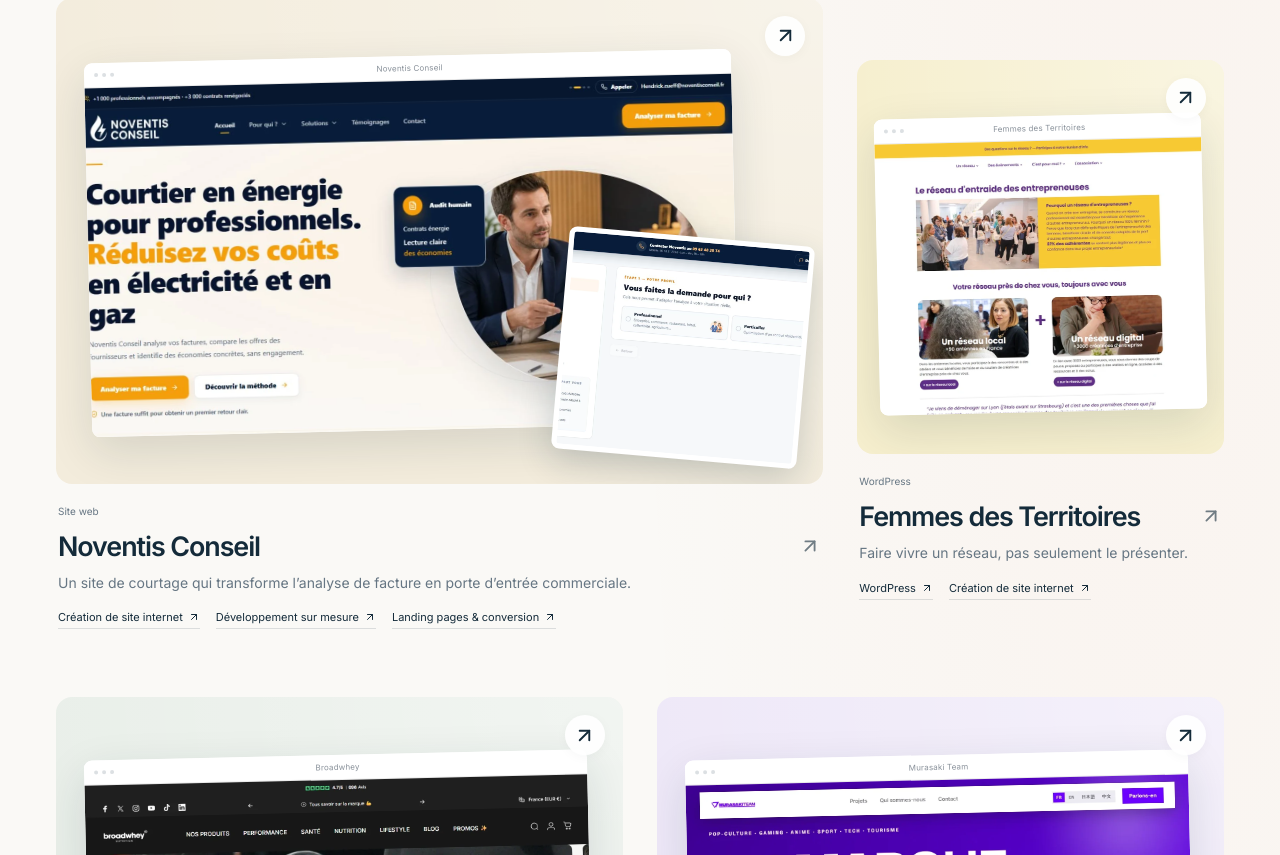
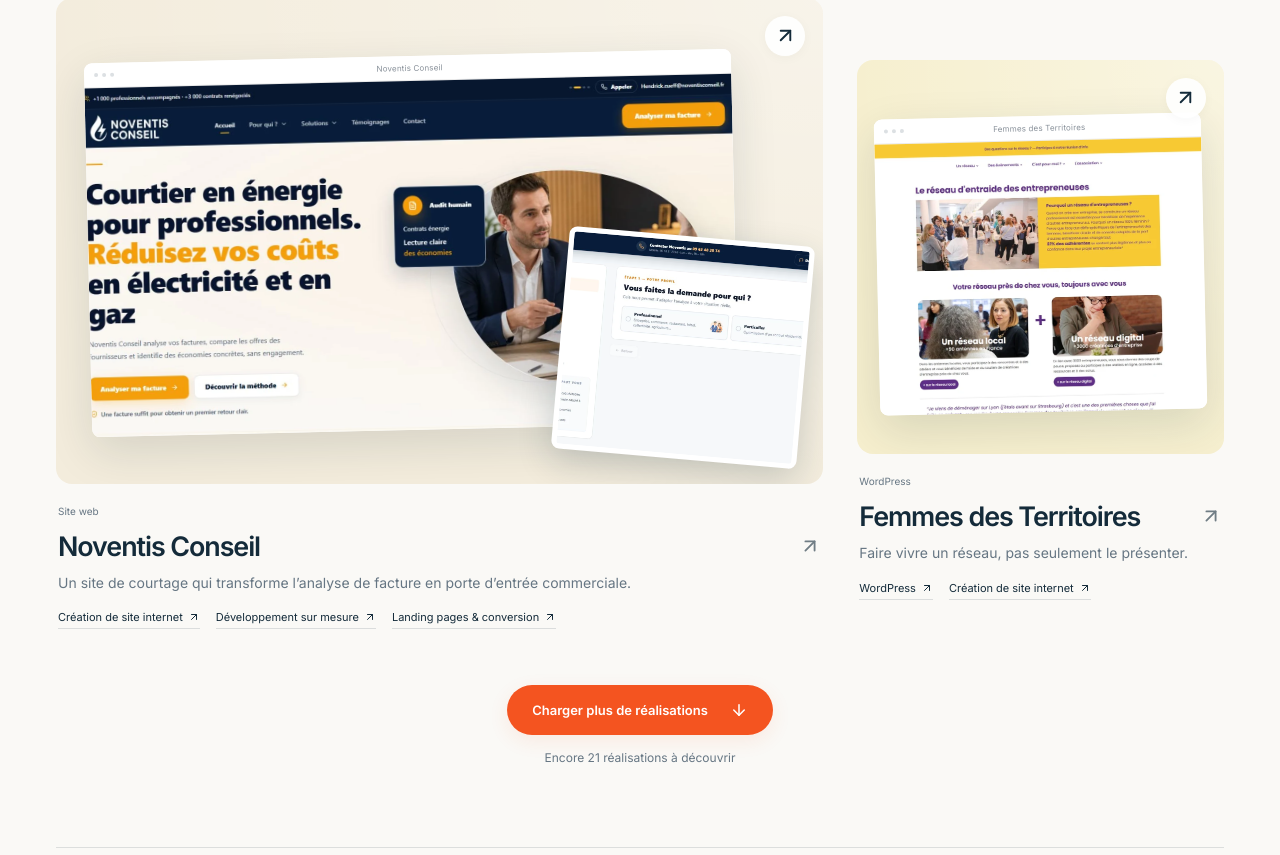
Before and after one commit to AkselRoca/litus, a Next.js app: page /realisations in a window 1280 px wide. Shown: the part 1945-2800 px from the top of the page. Built offline with nearby package versions, Linux system fonts and the light colour scheme; no server answers; the database is empty.

Commit message:
feat(portfolio): reveal projects in curated batches - build 1.14.f

```diff
--- a/src/components/layout/Footer.tsx
+++ b/src/components/layout/Footer.tsx
@@ -124,7 +124,7 @@ export function Footer() {
           <div className="footer-copyright">
             <p>© 2026 Litus. Tous droits réservés.</p>
             <small>Conçu et développé en France, pour les entreprises locales.</small>
-          <small className="footer-build">Build 1.14.e</small>
+          <small className="footer-build">Build 1.14.f</small>
           </div>
           <nav className="footer-legal" aria-label="Informations légales">
             <Link href="/mentions-legales">Mentions légales</Link>
--- a/src/components/portfolio/PortfolioEditorial.tsx
+++ b/src/components/portfolio/PortfolioEditorial.tsx
@@ -1,14 +1,15 @@
 'use client';
 
-import { useMemo, useState, type CSSProperties } from 'react';
+import { useMemo, useRef, useState, type CSSProperties } from 'react';
 import Image from 'next/image';
 import Link from 'next/link';
-import { ArrowUpRight, Grid2X2, List, Workflow } from 'lucide-react';
+import { ArrowDown, ArrowUpRight, Grid2X2, List, Workflow } from 'lucide-react';
 import { Caveat } from 'next/font/google';
 import { portfolioSlug } from '@/lib/portfolio-slugs';
 import type { PortfolioStory } from '@/lib/portfolio-catalog';
 import './portfolio-reference.css';
 import './portfolio-original-hero.css';
+import './portfolio-pagination.css';
 import { AcquisitionResults } from './AcquisitionResults';
 
 const handwriting = Caveat({ preload: false, subsets: ['latin'], weight: ['400', '500', '600'], display: 'swap' });
@@ -20,8 +21,29 @@ function values(value: string | null): string[] {
 export default function PortfolioEditorial({ projects }: { projects: Project[] }) {
   const [filter, setFilter] = useState('Tous');
   const [layout, setLayout] = useState<'portfolio' | 'list'>('portfolio');
+  const [batch, setBatch] = useState(0);
+  const gridRef = useRef<HTMLDivElement>(null);
   const filters = useMemo(() => ['Tous', ...new Set(projects.flatMap((project) => project.editorial?.categories ?? values(project.categories)))], [projects]);
   const visible = useMemo(() => projects.filter((project) => filter === 'Tous' || (project.editorial?.categories ?? values(project.categories)).includes(filter)), [projects, filter]);
+  const batchEnds = useMemo(() => {
+    const endAfter = (slug: string) => visible.findIndex((project) => (project.editorial?.slug ?? portfolioSlug(project.title)) === slug) + 1;
+    const first = filter === 'Tous' ? endAfter('femmes-des-territoires') || 6 : 6;
+    const ends = [Math.min(first, visible.length)];
+    if (filter === 'Tous' && ends[0] < visible.length) {
+      const second = endAfter('menuiserie-jerome-rio');
+      ends.push(Math.min(second > ends[0] ? second : ends[0] + 8, visible.length));
+    }
+    while (ends[ends.length - 1] < visible.length) ends.push(Math.min(ends[ends.length - 1] + 6, visible.length));
+    return ends;
+  }, [visible, filter]);
+  const shownCount = batchEnds[Math.min(batch, batchEnds.length - 1)];
+  const loadMore = () => {
+    const firstNewIndex = shownCount;
+    setBatch((current) => current + 1);
+    requestAnimationFrame(() => {
+      gridRef.current?.querySelectorAll<HTMLElement>('.portfolio-art')[firstNewIndex]?.focus({ preventScroll: true });
+    });
+  };
   return (
     <section className="portfolio-editorial has-original-hero" aria-labelledby="portfolio-title">
       <div className="portfolio-container">
@@ -33,11 +55,12 @@ export default function PortfolioEditorial({ projects }: { projects: Project[] }
           <aside aria-hidden="true" className={`portfolio-original-note is-right ${handwriting.className}`}><span>╱ ╱</span>Plus de visibilité,<br />plus de clients</aside>
         </header>
         <div className="portfolio-toolbar">
-          <div className="portfolio-filters" aria-label="Filtrer les réalisations">{filters.map((item) => <button type="button" key={item} aria-pressed={filter === item} onClick={() => setFilter(item)}>{item}{item === 'Tous' && <span>{projects.length}</span>}</button>)}</div>
+          <div className="portfolio-filters" aria-label="Filtrer les réalisations">{filters.map((item) => <button type="button" key={item} aria-pressed={filter === item} onClick={() => { setFilter(item); setBatch(0); }}>{item}{item === 'Tous' && <span>{projects.length}</span>}</button>)}</div>
           <div className="portfolio-view" aria-label="Présentation des projets"><button type="button" onClick={() => setLayout('portfolio')} aria-pressed={layout === 'portfolio'} aria-label="Composition portfolio"><Grid2X2 size={18} /></button><button type="button" onClick={() => setLayout('list')} aria-pressed={layout === 'list'} aria-label="Liste des projets"><List size={18} /></button></div>
         </div>
-        <p className="portfolio-result-count" role="status">{visible.length} réalisation{visible.length > 1 ? 's' : ''}{filter !== 'Tous' ? ` · ${filter}` : ' · Une sélection de notre travail'}</p>
-        <div id="portfolio-projects" className={`portfolio-mosaic${layout === 'list' ? ' is-list' : ''}`}>
+        <p className="portfolio-result-count" role="status" aria-atomic="true">{shownCount} sur {visible.length} réalisation{visible.length > 1 ? 's' : ''}{filter !== 'Tous' ? ` · ${filter}` : ' · Une sélection de notre travail'}</p>
+        <noscript><style>{'.portfolio-project[hidden]{display:block!important}.portfolio-load-more,.portfolio-result-count{display:none!important}'}</style></noscript>
+        <div ref={gridRef} id="portfolio-projects" className={`portfolio-mosaic${layout === 'list' ? ' is-list' : ''}`}>
           {visible.map((project, index) => {
             const story = project.editorial;
             const slug = story?.slug ?? portfolioSlug(project.title);
@@ -47,7 +70,7 @@ export default function PortfolioEditorial({ projects }: { projects: Project[] }
             const span = story?.performance ? 8 : [8, 4, 4, 8, 8, 4, 6, 6, 8, 4, 4, 8][index % 12];
             const layered = !story?.performance && secondary && span >= 8 && layout === 'portfolio';
             return (
-              <article key={project.id} className={`portfolio-project portfolio-span-${story?.performance ? 8 : span}${story?.archived ? ' is-archive' : ''}`} style={{ '--project-accent': story?.accent ?? '#ff581c', '--project-tone': story?.tone ?? '#efebe4', '--project-delay': `${Math.min(index % 4, 3) * 75}ms` } as CSSProperties}>
+              <article key={project.id} hidden={index >= shownCount} className={`portfolio-project portfolio-span-${story?.performance ? 8 : span}${story?.archived ? ' is-archive' : ''}`} style={{ '--project-accent': story?.accent ?? '#ff581c', '--project-tone': story?.tone ?? '#efebe4', '--project-delay': `${Math.min(index % 4, 3) * 75}ms` } as CSSProperties}>
                 <Link href={`/realisations/${slug}`} className={`portfolio-art${story?.performance ? ' is-acquisition' : cover?.kind === 'brand' ? ' is-photographic' : ' is-interface'}${layered ? ' is-layered' : ''}`} aria-label={`Découvrir ${story?.performance ? 'le cas Google Ads' : 'le projet'} ${project.title}`}>
                   {story?.performance ? <AcquisitionResults title={story.title} results={story.performance} compact /> : <div className="portfolio-image-frame">
                     {cover?.kind !== 'brand' && <div className="portfolio-browser" aria-hidden="true"><i /><i /><i /><span>{project.title}</span></div>}
@@ -68,6 +91,10 @@ export default function PortfolioEditorial({ projects }: { projects: Project[] }
             );
           })}
         </div>
+        {shownCount < visible.length && <div className="portfolio-load-more">
+          <button type="button" className="portfolio-cta" onClick={loadMore} aria-controls="portfolio-projects">Charger plus de réalisations <ArrowDown size={18} aria-hidden="true" /></button>
+          <p>Encore {visible.length - shownCount} réalisation{visible.length - shownCount > 1 ? 's' : ''} à découvrir</p>
+        </div>}
         <div className="portfolio-closing-note"><span className={handwriting.className}>Des métiers différents. La même attention.</span><p>Création de site, e-commerce, acquisition ou conseil : chaque fiche précise le périmètre de notre accompagnement.</p></div>
       </div>
     </section>
--- /dev/null
+++ b/src/components/portfolio/portfolio-pagination.css
@@ -0,0 +1,6 @@
+.portfolio-project[hidden] { display: none !important; }
+.portfolio-load-more { display: flex; flex-direction: column; align-items: center; gap: 14px; margin-top: 56px; text-align: center; }
+.portfolio-load-more .portfolio-cta { cursor: pointer; max-width: 100%; }
+.portfolio-load-more .portfolio-cta:focus-visible { outline: 2px solid var(--pf-ink); outline-offset: 5px; }
+.portfolio-load-more p { margin: 0; color: var(--pf-muted); font-size: 12px; }
+@media (max-width: 760px) { .portfolio-load-more { margin-top: 38px; } }
```
Also changed, not shown: 3 other files (tests, documents, lock files or other folders).
